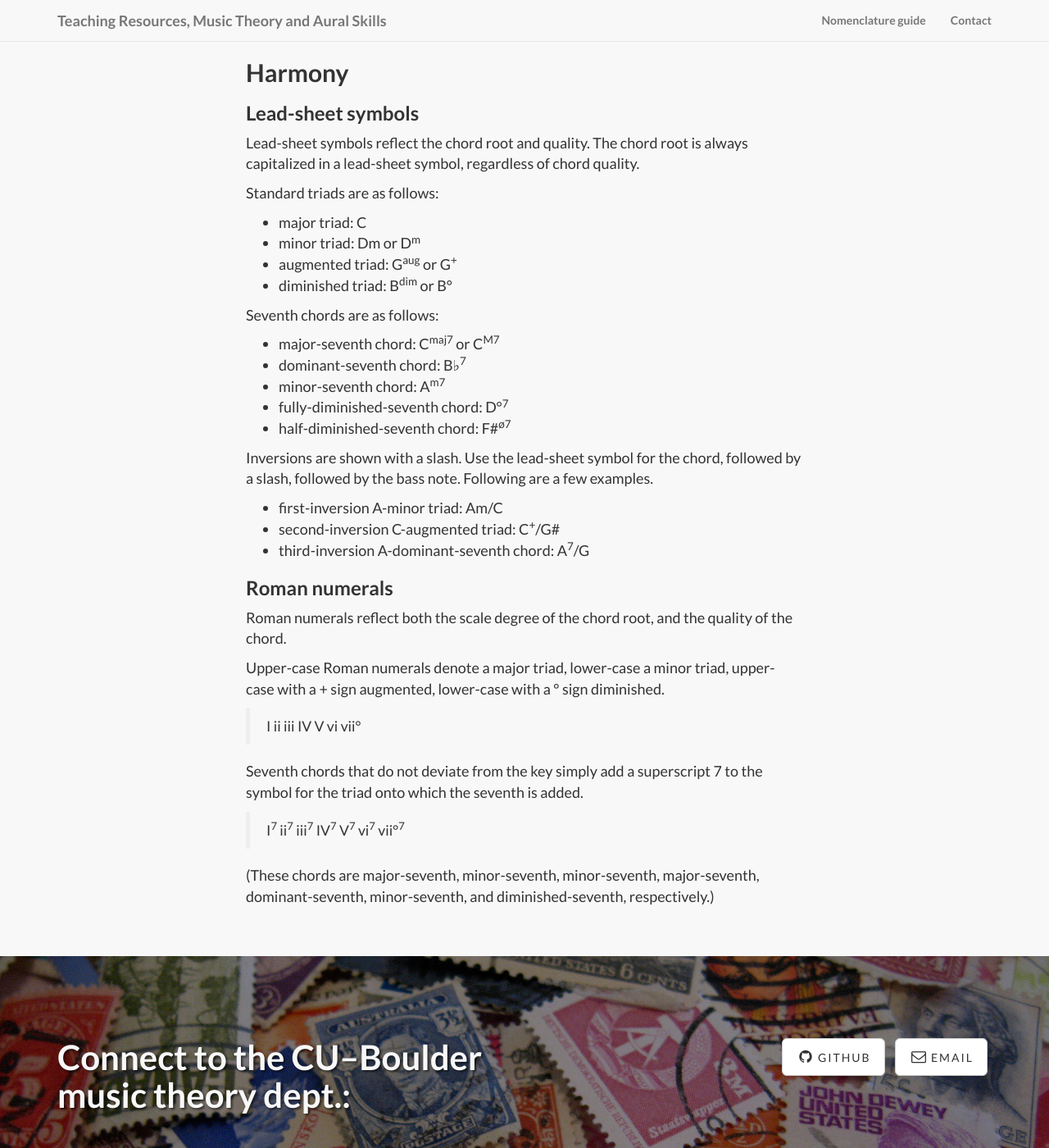
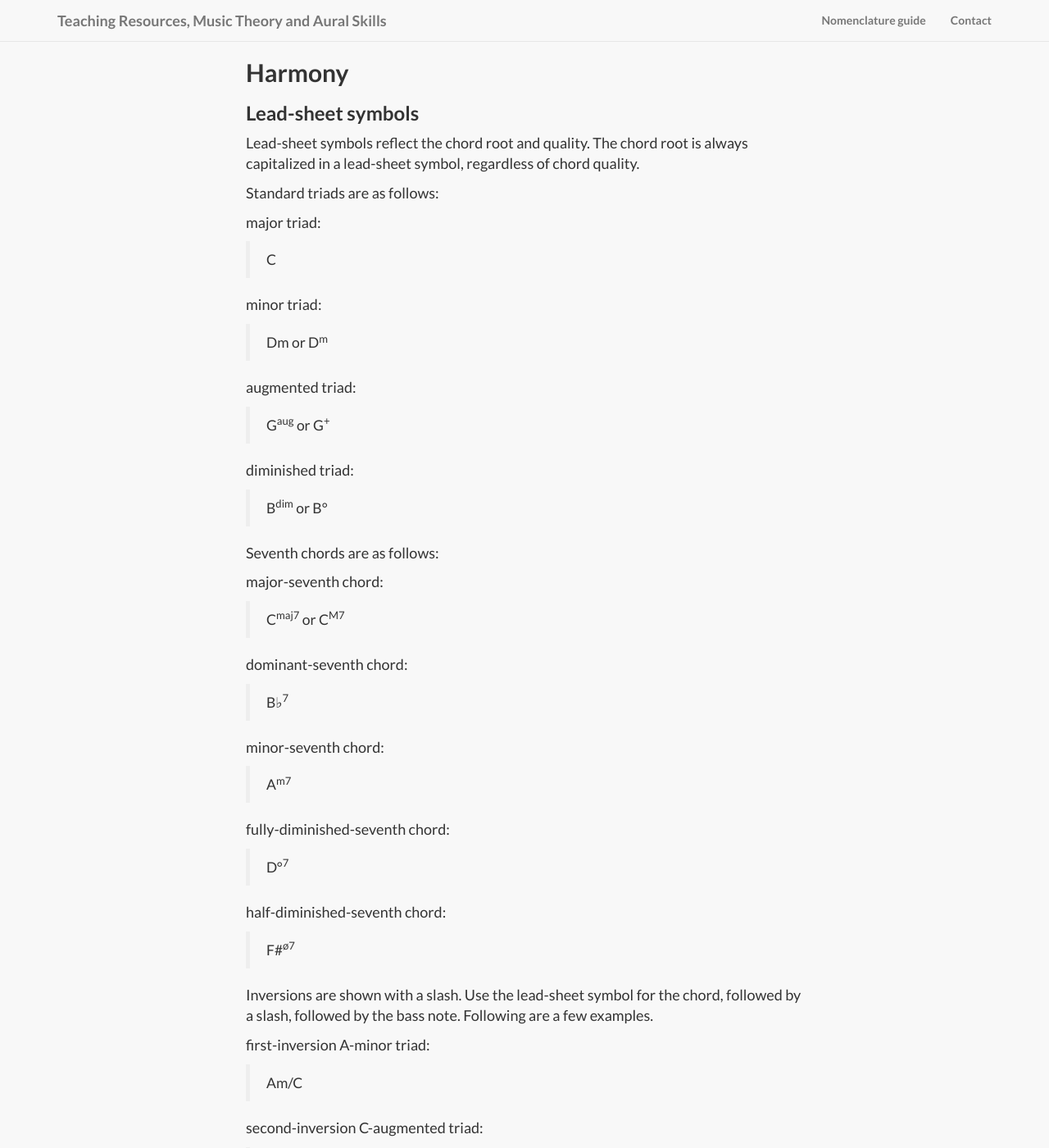
Before and after one commit to sarajcorry/teachingresources, a Jekyll site: the page built from nomenclature.md, in a window 1280 px wide and 1400 px high, scrolled down 765 px. Shown: the whole window at 82% size. Built offline with Jekyll 4.4.1, drawn with Linux system fonts in a browser that asks for light colours; nearby versions of some CDN libraries; library files that are not in the unit come from our copies; some of the changed lines change nothing that is shown; some of the changed text lies outside the part shown.

Commit message:
LS & RNs style

```diff
--- a/nomenclature.md
+++ b/nomenclature.md
@@ -15,24 +15,57 @@ Lead-sheet symbols reflect the chord root and quality. The chord root is always
 
 Standard triads are as follows:
 
-- major triad: C
-- minor triad: Dm or D<sup>m</sup>
-- augmented triad: G<sup>aug</sup> or G<sup>+</sup>
-- diminished triad: B<sup>dim</sup> or B°
+major triad:
+
+> C
+
+minor triad:
+
+> Dm or D<sup>m</sup>
+
+augmented triad:
+
+> G<sup>aug</sup> or G<sup>+</sup>
+
+diminished triad:
+
+> B<sup>dim</sup> or B°
 
 Seventh chords are as follows:
 
-- major-seventh chord: C<sup>maj7</sup> or C<sup>M7</sup>
-- dominant-seventh chord: B&#9837;<sup>7</sup>
-- minor-seventh chord: A<sup>m7</sup>
-- fully-diminished-seventh chord: D°<sup>7</sup>
-- half-diminished-seventh chord: F#<sup>ø7</sup>
+major-seventh chord:
+
+> C<sup>maj7</sup> or C<sup>M7</sup>
+
+dominant-seventh chord:
+
+> B&#9837;<sup>7</sup>
+
+minor-seventh chord:
+
+> A<sup>m7</sup>
+
+fully-diminished-seventh chord:
+
+> D°<sup>7</sup>
+
+half-diminished-seventh chord:
+
+> F#<sup>ø7</sup>
 
 Inversions are shown with a slash. Use the lead-sheet symbol for the chord, followed by a slash, followed by the bass note. Following are a few examples.
 
-- first-inversion A-minor triad: Am/C
-- second-inversion C-augmented triad: C<sup>+</sup>/G#
-- third-inversion A-dominant-seventh chord: A<sup>7</sup>/G
+first-inversion A-minor triad:
+
+> Am/C
+
+second-inversion C-augmented triad:
+
+> C<sup>+</sup>/G&#9839;
+
+third-inversion A-dominant-seventh chord:
+
+> A<sup>7</sup>/G
 
 ### Roman numerals
 
```
